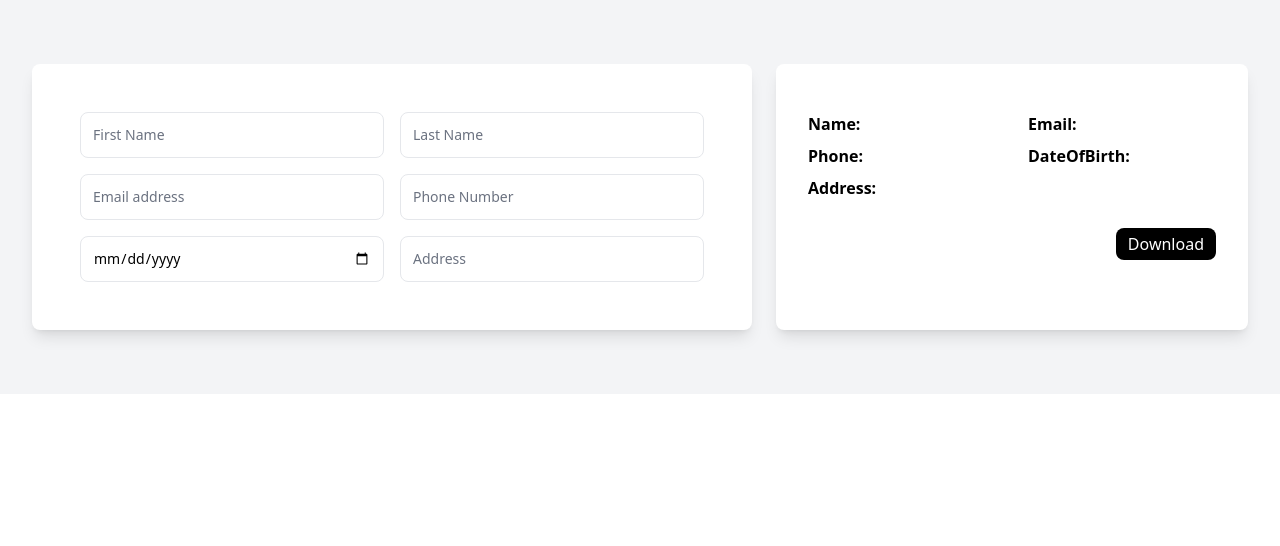
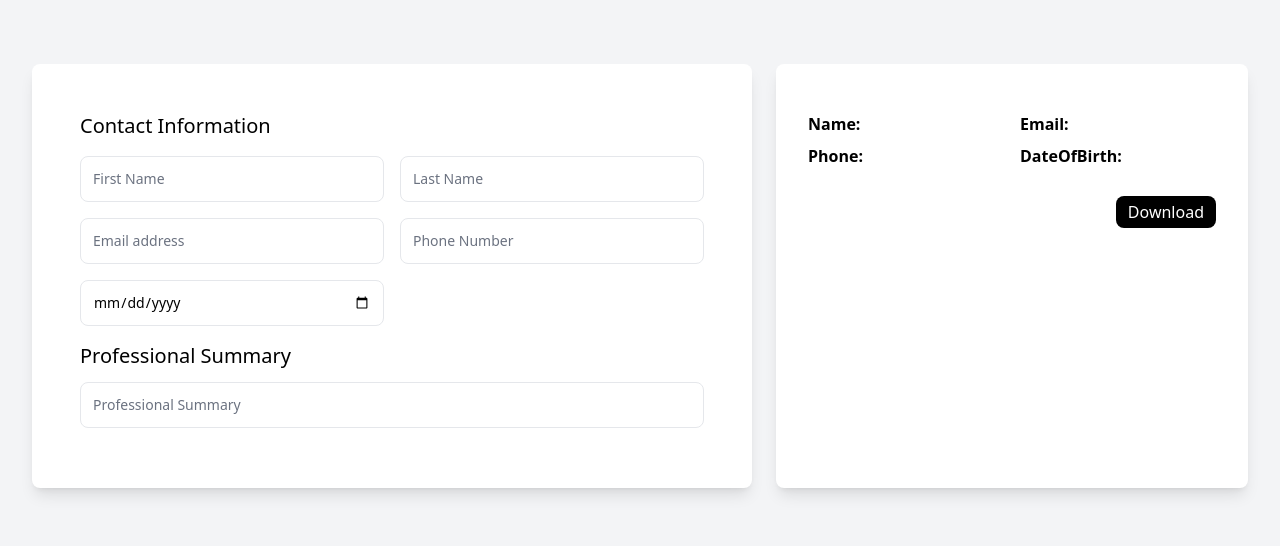
Before and after one commit to yenaingtun-dev/CV-Application, a React (Vite) app: page / in a window 1280 px wide. Shown: the top 546 px of the page. Built offline with nearby package versions, Linux system fonts and the light colour scheme.

Commit message:
add summary input

```diff
--- a/src/components/CV.jsx
+++ b/src/components/CV.jsx
@@ -9,6 +9,7 @@ const CV = () => {
     phone: "",
     dateOfBirth: "",
     address: "",
+    summary: "",
   });
 
   const handleInputChange = (e) => {
@@ -22,6 +23,9 @@ const CV = () => {
         <div className="grid grid-cols-1 gap-x-6 gap-y-8 lg:grid-cols-5">
           {/* form */}
           <div className="rounded-lg bg-white p-8 shadow-lg space-y-4 lg:col-span-3 lg:p-12">
+            {/* contact info */}
+            <div className="space-y-4">
+              <h3 className="text-xl text-semibold">Contact Information</h3>
               <div className="grid grid-cols-1 gap-4 sm:grid-cols-2">
                 <div>
                   <label className="sr-only" htmlFor="address">
@@ -37,7 +41,6 @@ const CV = () => {
                     onChange={handleInputChange}
                   />
                 </div>
-
                 <div>
                   <label className="sr-only" htmlFor="phone">
                     Last Name
@@ -69,7 +72,6 @@ const CV = () => {
                     onChange={handleInputChange}
                   />
                 </div>
-
                 <div>
                   <label className="sr-only" htmlFor="phone">
                     Phone
@@ -85,7 +87,6 @@ const CV = () => {
                   />
                 </div>
               </div>
-
               <div className="grid grid-cols-1 gap-4 sm:grid-cols-2">
                 <div>
                   <label className="sr-only" htmlFor="dateOfBirth">
@@ -101,7 +102,7 @@ const CV = () => {
                     onChange={handleInputChange}
                   />
                 </div>
-              <div>
+                {/* <div>
                   <label className="sr-only" htmlFor="address">
                     Address
                   </label>
@@ -114,22 +115,43 @@ const CV = () => {
                     value={formData.address || ""}
                     onChange={handleInputChange}
                   />
+                </div> */}
+              </div>
+            </div>
+            {/* summary */}
+            <div>
+              <h3 className="text-xl text-semibold">Professional Summary</h3>
+              <div className="my-3">
+                <label className="sr-only" htmlFor="summary">
+                  Professional Summary
+                </label>
+                <input
+                  className="w-full rounded-lg border-gray-200 p-3 text-sm"
+                  placeholder="Professional Summary"
+                  type="text"
+                  id="summary"
+                  name="summary"
+                  value={formData.summary || ""}
+                  onChange={handleInputChange}
+                />
               </div>
             </div>
           </div>
           {/* card */}
           <div className="rounded-lg bg-white p-8 space-y-2 shadow-lg lg:col-span-2 lg:py-12">
-            <div className="grid grid-cols-1 gap-4 lg:grid-cols-2 lg:gap-8">
+            <div className="grid grid-cols-1 gap-4 lg:grid-cols-2">
               <div className="max-w-max">
                 <p className="font-semibold">Name:</p>
-                <p className="break-words">{formData.firstName} {formData.lastName}</p>
+                <p className="break-words">
+                  {formData.firstName} {formData.lastName}
+                </p>
               </div>
               <div className="max-w-max">
                 <p className="font-semibold">Email:</p>
                 <p className="break-words">{formData.email}</p>
               </div>
             </div>
-            <div className="grid grid-cols-1 gap-4 lg:grid-cols-2 lg:gap-8">
+            <div className="grid grid-cols-1 gap-4 lg:grid-cols-2">
               <div className="max-w-max">
                 <p className="font-semibold">Phone:</p>
                 <p className="break-words">{formData.phone}</p>
@@ -139,12 +161,12 @@ const CV = () => {
                 <p className="break-words">{formData.dateOfBirth}</p>
               </div>
             </div>
-            <div className="grid grid-cols-1 gap-4">
+            {/* <div className="grid grid-cols-1 gap-4">
               <div className="max-w-sm wrap">
                 <p className="font-semibold">Address:</p>
                 <p className="break-words">{formData.address}</p>
               </div>
-            </div>
+            </div> */}
             <div className="flex justify-end">
               <button
                 type="submit"
```
Lines whose indentation alone changed are shown as unchanged.
